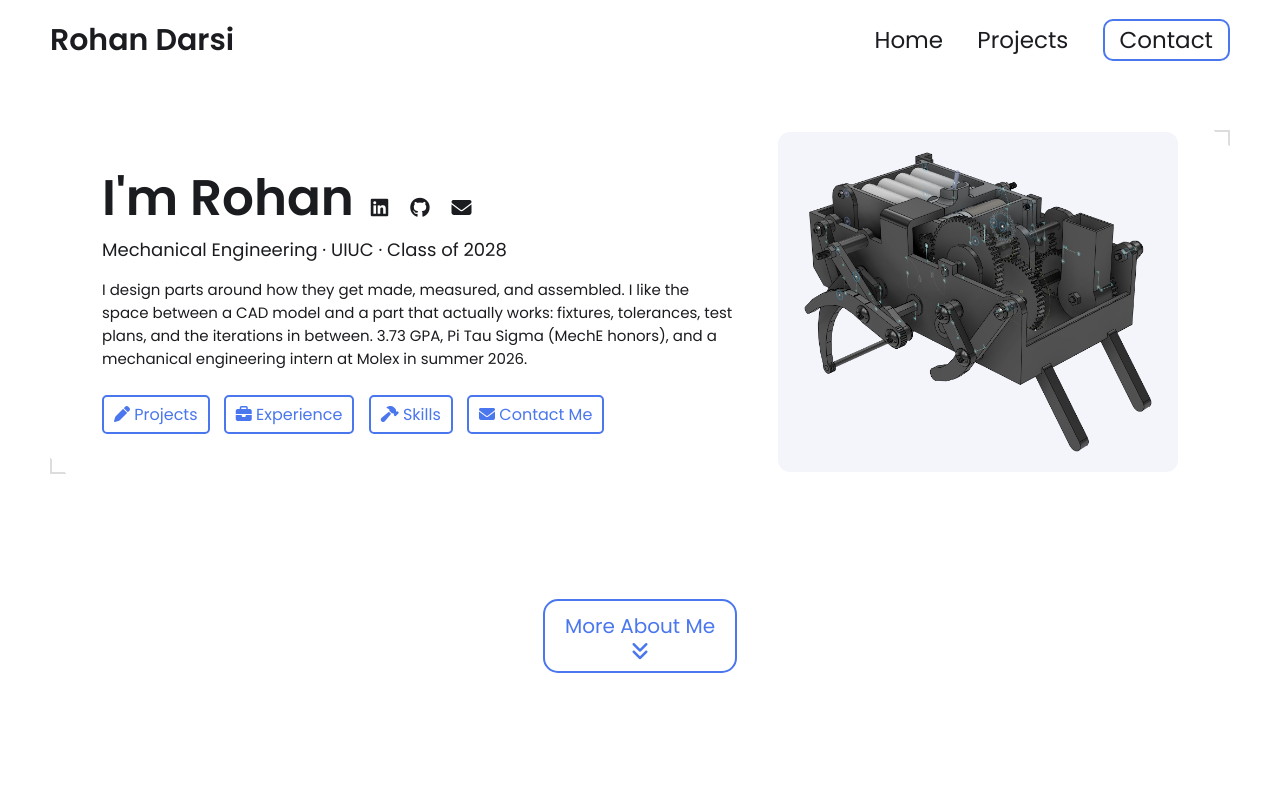
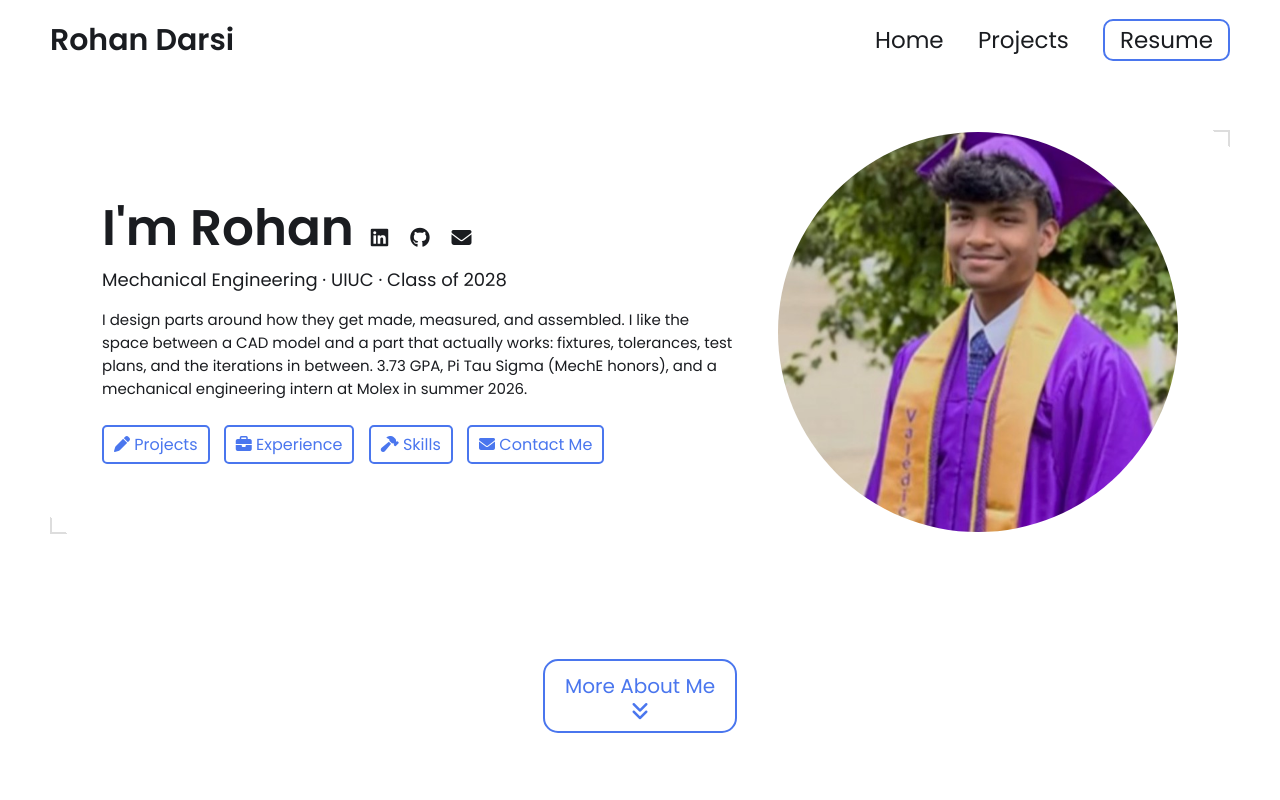
Before and after one commit to rohandarsi22/rohandarsi22.github.io, a plain HTML site: page index.html in a window 1280 px wide. Shown: the top 800 px of the page. Drawn offline with Linux system fonts and the light colour scheme.

Commit message:
Add headshot and resume PDF
Hero now uses the headshot; navbar and footer link to the resume.

Co-Authored-By: Claude Opus 5.5 <noreply@anthropic.com>
Claude-Session: https://claude.ai/code/session_01PxwEbRW3snaCXagQG2AH7u

```diff
--- a/index.html
+++ b/index.html
@@ -19,13 +19,13 @@
     <div class="right desktop-nav">
         <a href="/"><span>Home</span></a>
         <a href="/projects/"><span>Projects</span></a>
-        <a href="/#contact"><span>Contact</span></a>
+        <a href="/assets/resume/resume.pdf" target="_blank" rel="noopener noreferrer"><span>Resume</span></a>
     </div>
     <button class="menu-toggle" aria-label="Toggle menu"><i class="fa fa-bars fa-2x"></i></button>
     <div class="mobile-nav">
         <a href="/"><span>Home</span></a>
         <a href="/projects/"><span>Projects</span></a>
-        <a href="/#contact"><span>Contact</span></a>
+        <a href="/assets/resume/resume.pdf" target="_blank" rel="noopener noreferrer"><span>Resume</span></a>
     </div>
 </nav>
 <div class="page">
@@ -50,7 +50,7 @@
             </div>
         </div>
         <div class="headshot">
-            <img class="render" src="/images/w1.png" alt="Fusion 360 render of the TerraTrek six-leg stair climbing walker">
+            <img src="/assets/images/profile-image/headshot.jpg" alt="Rohan Darsi headshot">
         </div>
     </div>
 </section>
@@ -167,7 +167,7 @@
         <div class="links">
             <a href="/"><span>Home</span></a>
             <a href="/projects/"><span>Projects</span></a>
-            <a href="/#contact"><span>Contact</span></a>
+            <a href="/assets/resume/resume.pdf" target="_blank" rel="noopener noreferrer"><span>Resume</span></a>
         </div>
     </div>
     <div class="license">
```
Also changed, not shown: 404.html (+3 -3 lines), projects/hangashelf/index.html (+3 -3 lines), projects/index.html (+3 -3 lines), projects/robotic-hand/index.html (+3 -3 lines), projects/terratrek/index.html (+3 -3 lines), projects/windup-toy/index.html (+3 -3 lines), assets/images/profile-image/headshot.jpg (added), 1 other file.
